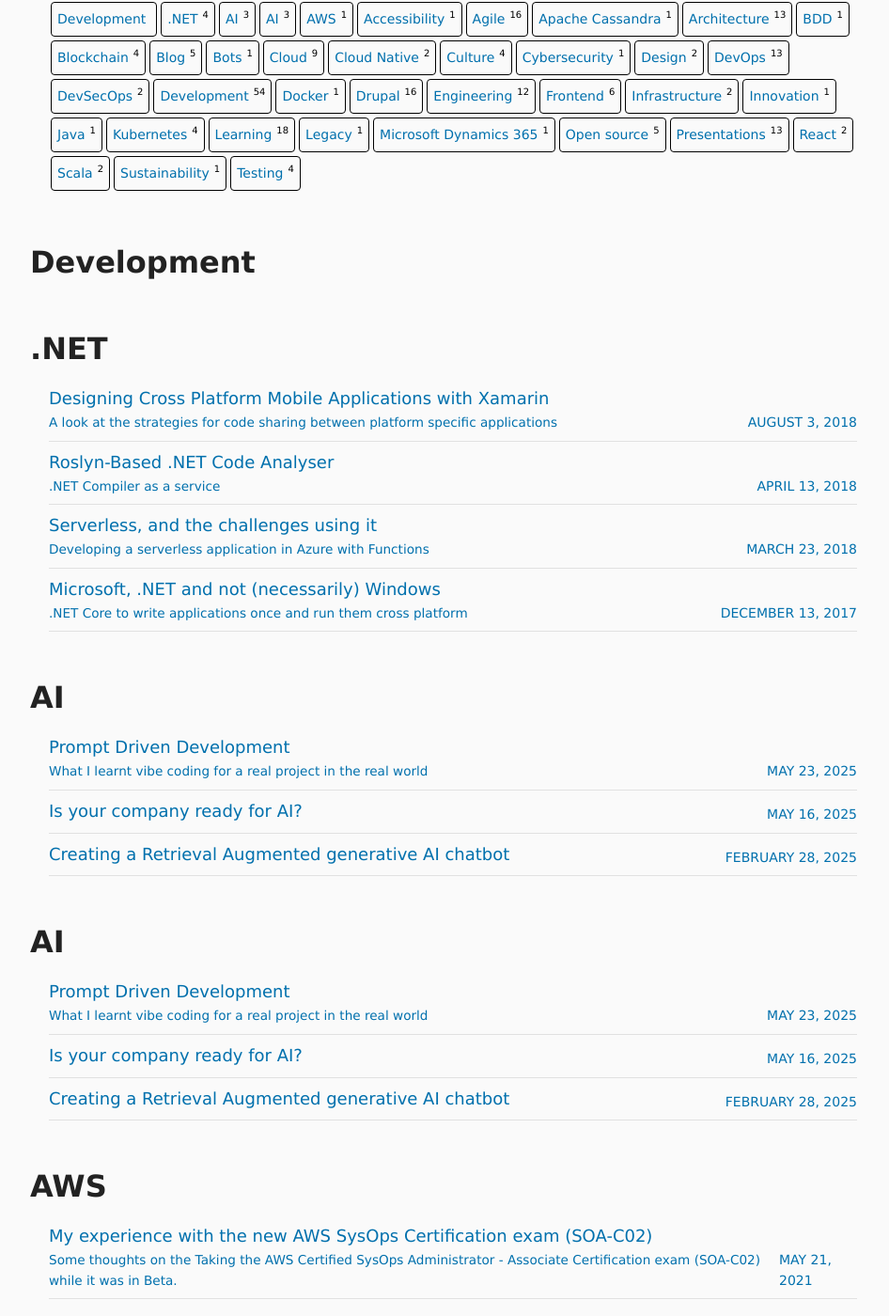
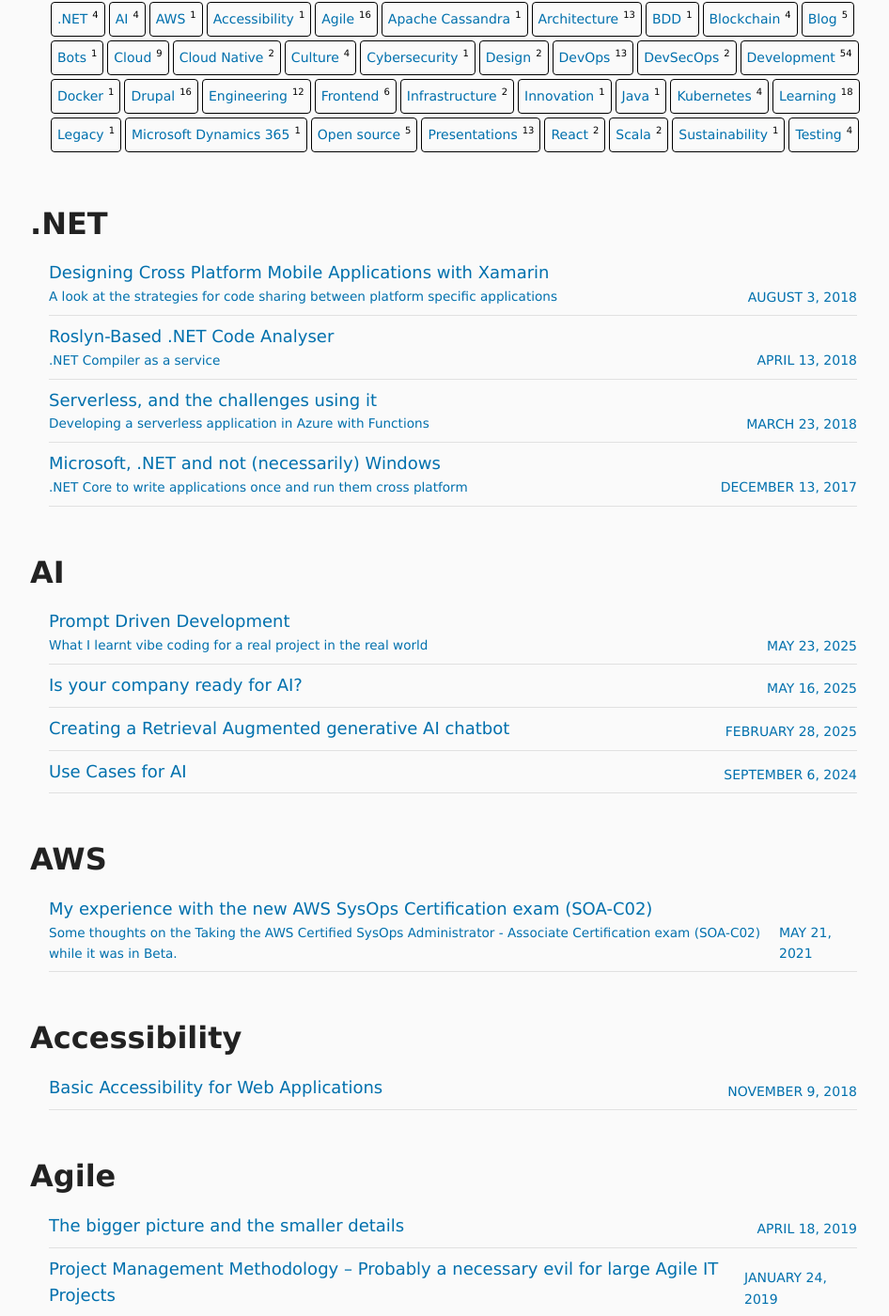
Before and after one commit to Capgemini/capgemini.github.io, a Jekyll site: the page built from categories.html, in a window 1280 px wide and 1400 px high, scrolled down 317 px. Shown: the whole window at 94% size, without its empty margins (158-1104 px from the left). Built offline with Jekyll 4.4.1, drawn with Linux system fonts in a browser that asks for light colours.

Commit message:
Update from https://github.com/Capgemini/blog-private/commit/efcf6ddb4ef56c8da6049c529979f0ffbdc4fbfc

```diff
--- a/_posts/2024-09-06-use-cases-for-ai.md
+++ b/_posts/2024-09-06-use-cases-for-ai.md
@@ -2,11 +2,13 @@
 layout: post
 title: "Use Cases for AI"
 summary: "What should we be using AI for?"
-category: AI, Development
+category: AI
 tags: [AI, Machine Learning, Development, Testing]
 author: [sasaunde]
 comments: true
 share: true
+redirect_from:
+  - /ai,%20development/use-cases-for-ai/
 ---
 
 # Use Cases for Generative AI
```
